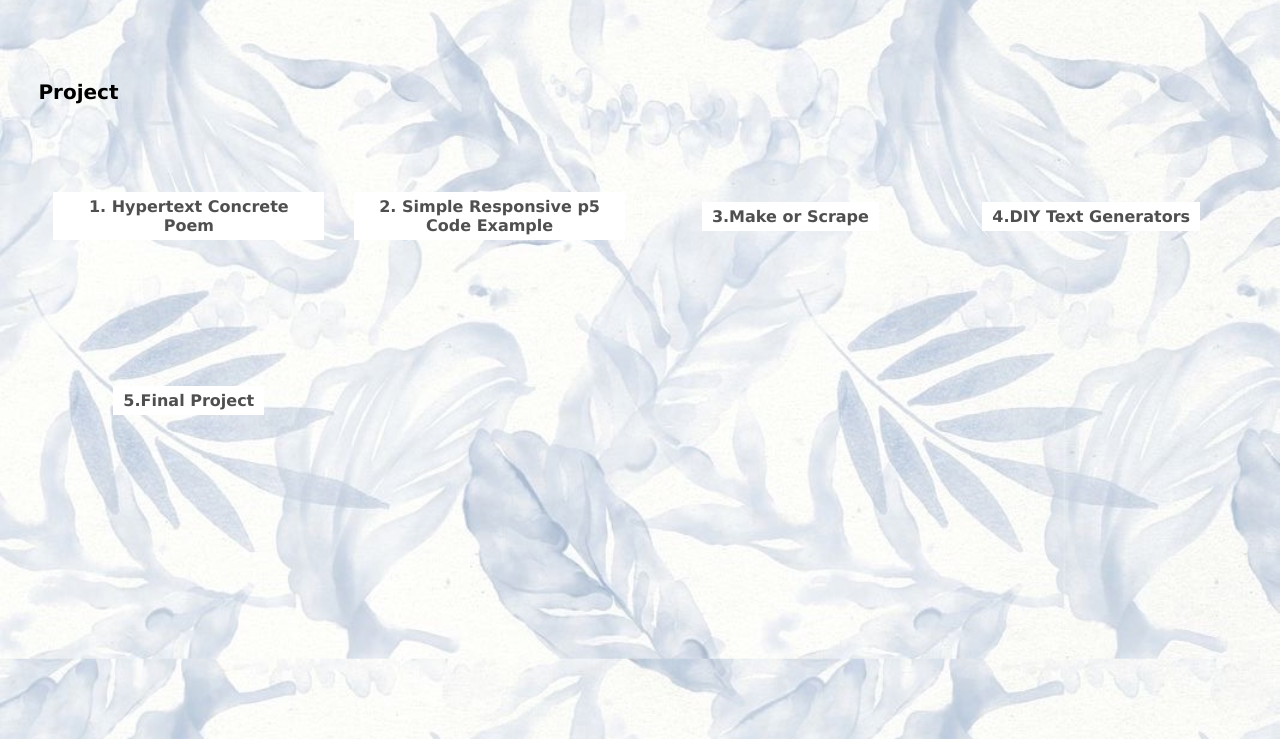
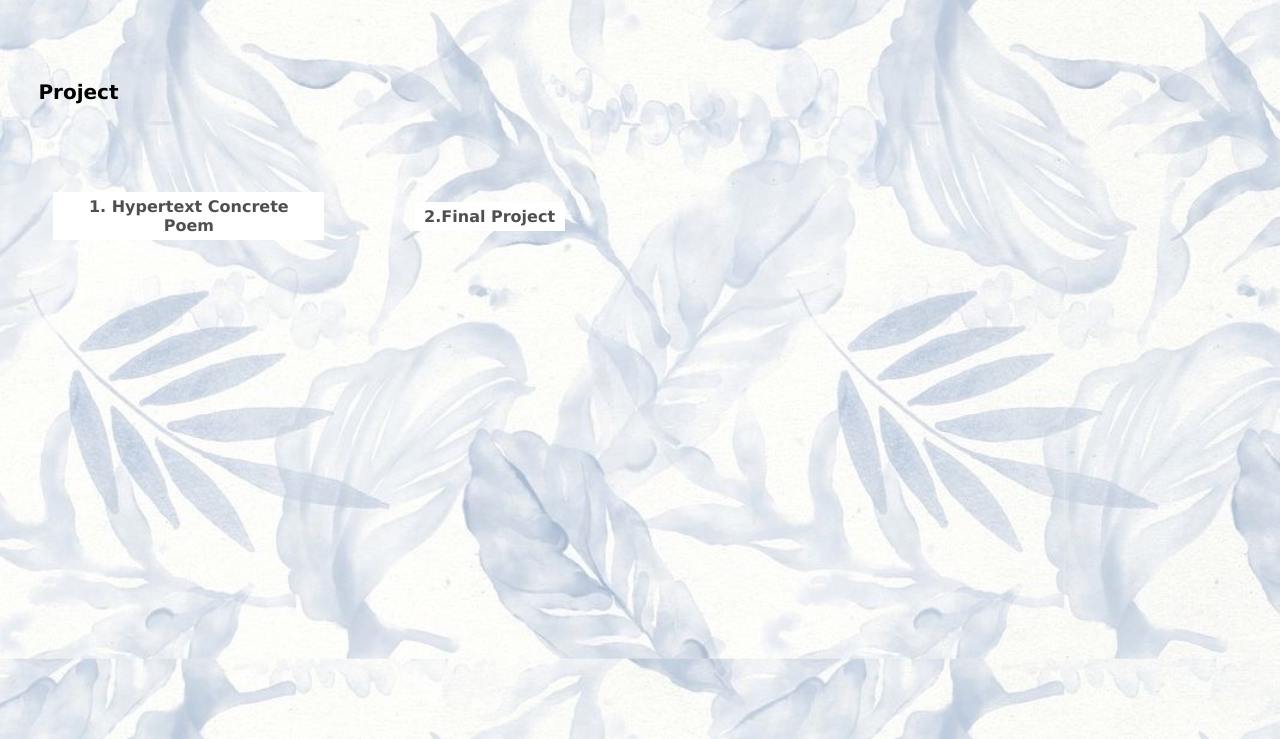
Before and after one commit to Yeqianaaa/Webpage, a plain HTML site: page index.html in a window 1280 px wide. Shown: the part 61-800 px from the top of the page. Drawn offline with Linux system fonts and the light colour scheme.

Commit message:
Update index.html

```diff
--- a/index.html
+++ b/index.html
@@ -23,32 +23,16 @@
             <h3>Project</h3>
             <section class="flex-container">
                 <div class="flex-item">
-                    <a id="eight" href="https://zhihengchen.github.io/wcc-week1/">
+                    <a id="eight" href="https://yeqianaaa.github.io/project1/">
                         <h4>1. Hypertext Concrete Poem</h4>
                     </a>
                 </div>
 
-                <div class="flex-item">
-                    <a id="demon2" href="https://zhihengchen.github.io/wcc-week2/">
-                        <h4>2. Simple Responsive p5 Code Example </h4>
-                    </a>
-                </div>
+
 
                 <div class="flex-item">
-                    <a id="nike" href="https://github.com/ZhihengChen/wcc-week3">
-                        <h4>3.Make or Scrape</h4>
-                    </a>
-                </div>
-
-                <div class="flex-item">
-                    <a id="week4" href="https://zhihengchen.github.io/wcc-week4/">
-                        <h4>4.DIY Text Generators</h4>
-                    </a>
-                </div>
-
-                <div class="flex-item">
-                    <a id="final" href="https://zhihengchen.github.io/final-project-documentation/">
-                        <h4>5.Final Project</h4>
+                    <a id="final" href="https://yeqianaaa.github.io/project2/">
+                        <h4>2.Final Project</h4>
                     </a>
                 </div>
 
```
